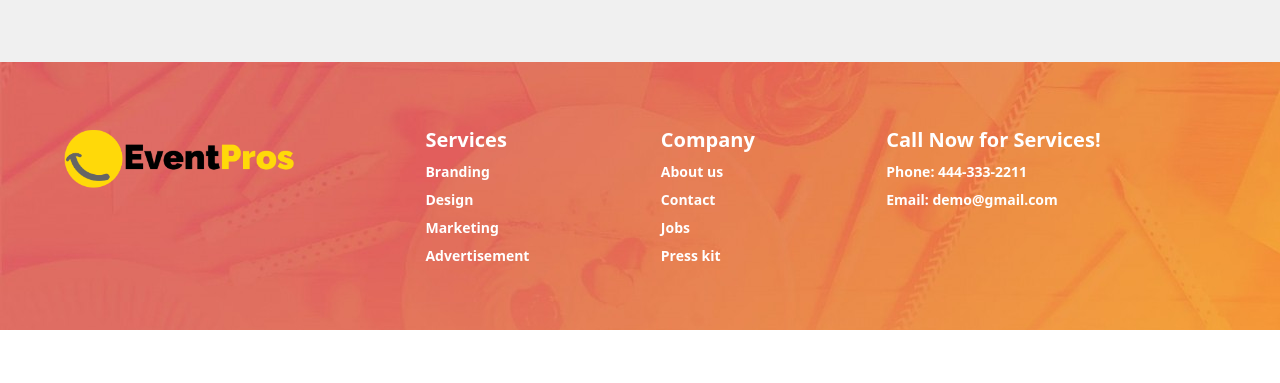
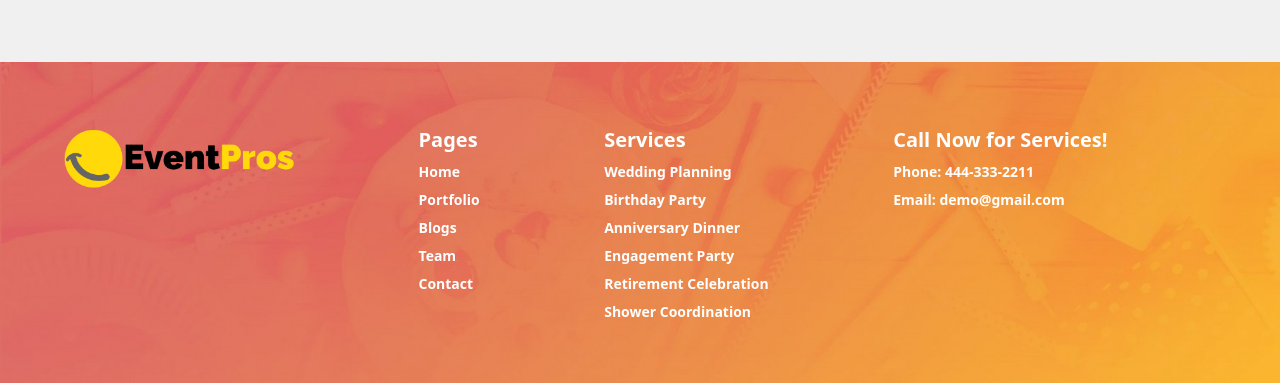
Before and after one commit to CodeWithRashed/event-pros, a React (Vite) app: page / in a window 1280 px wide. Shown: the part 4410-4793 px from the top of the page. Before the commit the page ends 4740 px from the top, so only its background shows below. Built offline with nearby package versions, Linux system fonts and the light colour scheme; no server answers.

Commit message:
footer responsive

```diff
--- a/src/Components/Footer/Footer.jsx
+++ b/src/Components/Footer/Footer.jsx
@@ -1,35 +1,51 @@
+import { Link } from "react-router-dom";
 import FooterBg from "../../assets/footer_bg.jpg";
-import Logo from '/public/logo.png'
+import Logo from "/public/logo.png";
 const Footer = () => {
   return (
-    <div>
+    <div className="">
       <footer
-        className="footer bg-color-sub/[.15] px-[5%] py-[5%] text-[#FFF]"
-        style={{ backgroundImage: `url('${FooterBg}')` }}
+        className="footer flex flex-col justify-center items-center lg:items-start lg:justify-normal lg:grid bg-color-sub/[.15] px-[5%] py-[5%] text-[#FFF]"
+        style={{
+          backgroundImage: `url(${FooterBg})`,
+          backgroundSize: "cover",
+          backgroundRepeat: "no-repeat",
+        }}
       >
         <aside>
           <img className="h-16" src={Logo} alt="" />
-         <div className="social"></div>
+          <div className="social"></div>
         </aside>
+        <nav className="font-bold hidden lg:grid">
+          <header className="text-xl flex justify-center">Pages</header>
+          <Link to="/"><a className="link link-hover">Home</a></Link>
+          <Link to="/portfolios"><a className="link link-hover">Portfolio</a></Link>
+          <Link to="/blogs"><a className="link link-hover">Blogs</a></Link>
+          <Link to="/Team"><a className="link link-hover">Team</a></Link>
+          <Link to="/contact-us"><a className="link link-hover">Contact</a></Link>
+
+        </nav>
         <nav className="font-bold">
           <header className="text-xl">Services</header>
-          <a className="link link-hover">Branding</a>
-          <a className="link link-hover">Design</a>
-          <a className="link link-hover">Marketing</a>
-          <a className="link link-hover">Advertisement</a>
+        <Link to="/services/1">  <a className="link link-hover">Wedding Planning</a></Link>
+        <Link to="/services/2">  <a className="link link-hover">Birthday Party</a></Link>
+        <Link to="/services/3">  <a className="link link-hover">Anniversary Dinner</a></Link>
+        <Link to="/services/4">  <a className="link link-hover">Engagement Party</a></Link>
+        <Link to="/services/5">  <a className="link link-hover">Retirement Celebration</a></Link>
+        <Link to="/services/6">  <a className="link link-hover">Shower Coordination</a></Link>
+
         </nav>
         <nav className="font-bold">
-          <header className="text-xl">Company</header>
-          <a className="link link-hover">About us</a>
-          <a className="link link-hover">Contact</a>
-          <a className="link link-hover">Jobs</a>
-          <a className="link link-hover">Press kit</a>
+          <h1 className="text-xl  text-[#FFF]">
+            Call Now for <span>Services!</span>{" "}
+          </h1>
+          <a href="tel:444-333-2211">
+            <span>Phone: </span> 444-333-2211
+          </a>
+          <a href="mailto:demo@gmail.com">
+            <span>Email: </span>demo@gmail.com
+          </a>
         </nav>
-        <div className="font-bold">
-          <h1 className="text-xl  text-[#FFF]">Call Now for <span >Services!</span> </h1>
-          <a href="tel:444-333-2211"><span >Phone: </span> 444-333-2211</a>
-          <a href="mailto:demo@gmail.com"><span>Email: </span>demo@gmail.com</a>
-        </div>
       </footer>
     </div>
   );
```
Also changed, not shown: Nav.json (deleted, +0 -60 lines).
